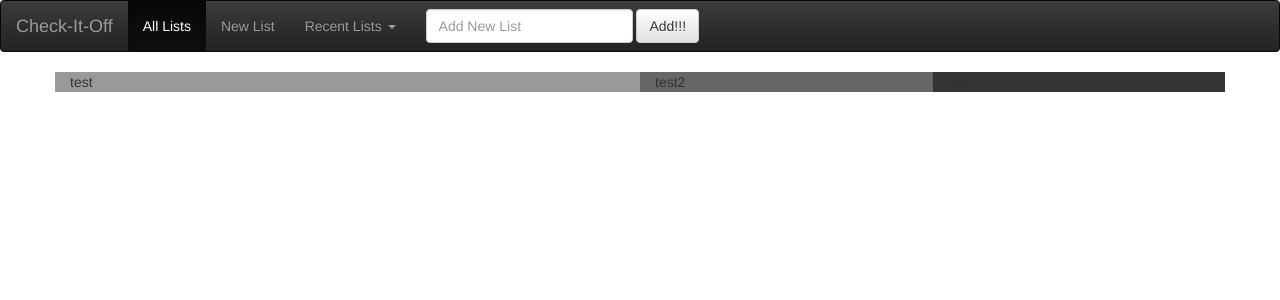
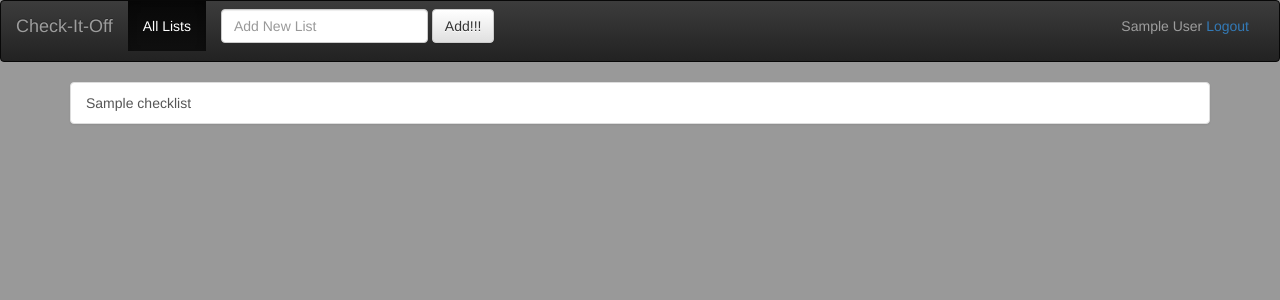
Before and after one commit to joertlin/makin_lists, a Django app: page /checklist/test/ in a window 1280 px wide. Shown: the top 300 px of the page. Run offline with Django 3.2, Linux system fonts and the light colour scheme; a user stored in the database is signed in; tables that the repository leaves empty hold one stand-in row (values such as "Sample post"); some libraries are stand-ins or nearby versions.

Commit message:
Haven't worked in a while, but got some good help on integrating the button list in bootstrap.

```diff
--- a/mysite/checklist/static/main.css
+++ b/mysite/checklist/static/main.css
@@ -9,3 +9,15 @@
 .darkestBG {
     background: #333
 }
+
+.btn.sharp {
+  border-radius:0;
+}
+
+.btn-lg.round {
+    border-radius: 24px;
+}
+
+body {
+    background-color: #999;
+}
--- a/mysite/checklist/static/main.js
+++ b/mysite/checklist/static/main.js
@@ -21,7 +21,8 @@ $( document ).ready(function() {
 
     function append_new_checklist(data){
         if (data.list_name != '') {
-            checklists.append('<li><a href="' + data.pk + '/">' + data.list_name + '</a></li>');
+            checklists.append('<button type="button" class="list-group-item">' + data.list_name + '</button>')
+            //checklists.append('<li><a href="' + data.pk + '/">' + data.list_name + '</a></li>');
         }
     };
 
@@ -39,18 +40,20 @@ $( document ).ready(function() {
         }
     });
 
+    var indexPath = document.getElementById("indexPath").value;
+
     $('#add_checklist').on('click', function(){
         if (checklist_name.val() != '') {
             $.ajax({
                 type: 'POST',
-                url: 'add_checklist' + "/",
+                url: indexPath + 'add_checklist' + "/",
                 data: {checklist_name: checklist_name.val()},
                 success: function(gotoList) {
-                    gotoList = JSON.parse(gotoList);
-                    url = gotoList.pk + "/";
-                    $( location ).attr("href", url);
-                    // newChecklist = JSON.parse(newChecklist);
-                    // append_new_checklist(newChecklist);
+                    //gotoList = JSON.parse(gotoList);
+                    //url = indexPath + gotoList.pk + "/";
+                    //$( location ).attr("href", url);
+                    newChecklist = JSON.parse(gotoList);
+                    append_new_checklist(newChecklist);
                     //alert('new entry:' + newChecklist.list_name);
                 },
                 error: function() {
--- a/mysite/checklist/templates/checklist/index.html
+++ b/mysite/checklist/templates/checklist/index.html
@@ -5,6 +5,7 @@
     <script src="http://ajax.googleapis.com/ajax/libs/jquery/1.11.3/jquery.min.js"></script>
     {% load staticfiles %}
     <script src = "{% static "main.js" %}"></script>
+    <input type="hidden" id="indexPath" name="index_path" value="{% url 'index' %}">
 </head>
 
 <h1>All of your lists.</h1>
--- a/mysite/checklist/templates/checklist/test_jquery.html
+++ b/mysite/checklist/templates/checklist/test_jquery.html
@@ -2,12 +2,14 @@
 <html>
     <head>
         <title>Bootstrap Demo</title>
-        {% load staticfiles %}
-        <link rel="stylesheet" href="{% static "main.css" %}">
         <!-- Latest compiled and minified CSS -->
         <link rel="stylesheet" href="https://maxcdn.bootstrapcdn.com/bootstrap/3.3.5/css/bootstrap.min.css">
         <!-- Optional theme -->
         <link rel="stylesheet" href="https://maxcdn.bootstrapcdn.com/bootstrap/3.3.5/css/bootstrap-theme.min.css">
+        <input type="hidden" id="indexPath" name="index_path" value="{% url 'index' %}">
+        {% load staticfiles %}
+        <link rel="stylesheet" href="{% static "main.css" %}">
+
     </head>
     <body>
         <nav class="navbar navbar-inverse">
@@ -27,42 +29,53 @@
             <div class="collapse navbar-collapse" id="bs-example-navbar-collapse-1">
               <ul class="nav navbar-nav">
                 <li class="active"><a href="{% url 'index' %}">All Lists <span class="sr-only">(current)</span></a></li>
-                <li>
-                  <a class="dropdown">New List</a>
-                </li>
-                <li class="dropdown">
-                  <a class="dropdown-toggle" data-toggle="dropdown" role="button" aria-haspopup="true" aria-expanded="false">Recent Lists <span class="caret"></span></a>
-                  <ul class="dropdown-menu">
-                    <li><a href="#">Action</a></li>
-                    <li><a href="#">Another action</a></li>
-                    <li><a href="#">Something else here</a></li>
-                    <li role="separator" class="divider"></li>
-                    <li><a href="#">Separated link</a></li>
-                    <li role="separator" class="divider"></li>
-                    <li><a href="#">One more separated link</a></li>
-                  </ul>
-                </li>
               </ul>
-              <form class="navbar-form navbar-left" role="new_list">
+              <form class="navbar-form navbar-left">
                 <div class="form-group">
-                  <input type="text" class="form-control" placeholder="Add New List" id = "checklist_name">
+                    <input type="text" class="form-control" placeholder="Add New List" id = "checklist_name">
                 </div>
-                <button type="new_list" class="btn btn-default" id = "add_checklist">Add!!!</button>
+                    <button type = "button" class="btn btn-default" id = "add_checklist">Add!!!</button>
               </form>
+              <ul class="navbar-right">
+                <p class="navbar-text">{{ user.get_full_name }} <a class="button" href="{% url 'logout' %}">Logout</a></p>
+              </ul>
             </div><!-- /.navbar-collapse -->
           </div><!-- /.container-fluid -->
         </nav>
+
         <div class="container">
-            <div class="row">
-                <div class="darkBG col-sm-6 col-xs-12">test</div>
-                <div class="darkerBG col-sm-3 col-xs-6">test2</div>
-                <div class="darkestBG col-sm-3 col-xs-6">test3</div>
-
+          {% if ordered_checklists %}
+            <div class="list-group" id = 'checklists'>
+              {% for list in ordered_checklists %}
+                <button type="button" class="list-group-item">{{ list.list_name }}</button>
+              {% endfor %}
             </div>
+          {% else %}
+            <p>No checklists are available.</p>
+          {% endif %}
         </div>
+        <!-- <div class="container"> -->
+          <!-- <div class="darkBG col-sm-12 col-xs-12"> -->
+            <!-- <div class="btn-group btn-group-justified" role="group" aria-label="..."> -->
+              <!-- <div class="btn-group"> -->
+                <!-- <a type="button" class="btn btn-default btn-lg round">Bread</a> -->
+              <!-- </div> -->
+            <!-- </div> -->
+          <!-- </div>      -->
+        <!-- </div> -->
+        <!-- <div class="container"> -->
+          <!-- <div class="darkBG col-sm-12 col-xs-12"> -->
+            <!-- <div class="btn-group btn-group-justified" role="group" aria-label="..."> -->
+              <!-- <div class="btn-group"> -->
+                <!-- <a type="button" class="btn btn-default btn-lg round">Milk</a> -->
+              <!-- </div> -->
+            <!-- </div> -->
+          <!-- </div>      -->
+        <!-- </div> -->
         <!-- Latest compiled and minified JavaScript -->
         <script src="https://ajax.googleapis.com/ajax/libs/jquery/1.11.3/jquery.min.js"></script>
         <script src="https://maxcdn.bootstrapcdn.com/bootstrap/3.3.5/js/bootstrap.min.js"></script>
+        {% load staticfiles %}
         <script src = "{% static "main.js" %}"></script>
     </body>
 </html>
--- a/mysite/checklist/views.py
+++ b/mysite/checklist/views.py
@@ -76,8 +76,12 @@ def check_off(request, list_id, content_id):
 def test_jquery(request):
 	#ordered_checklists = Checklist.objects.order_by('-date_created')
 	#context = RequestContext(request,{'ordered_checklists':ordered_checklists})
+    ordered_checklists = Checklist.objects.filter(user_id = request.user).order_by('-date_created')
+    context = RequestContext(request,{'ordered_checklists':ordered_checklists})
 
-	return render(request, 'checklist/test_jquery.html')
+    return render(request, 'checklist/test_jquery.html', context)
+
+	#return render(request, 'checklist/test_jquery.html')
 
 @login_required()
 def add_checklist(request):
```
